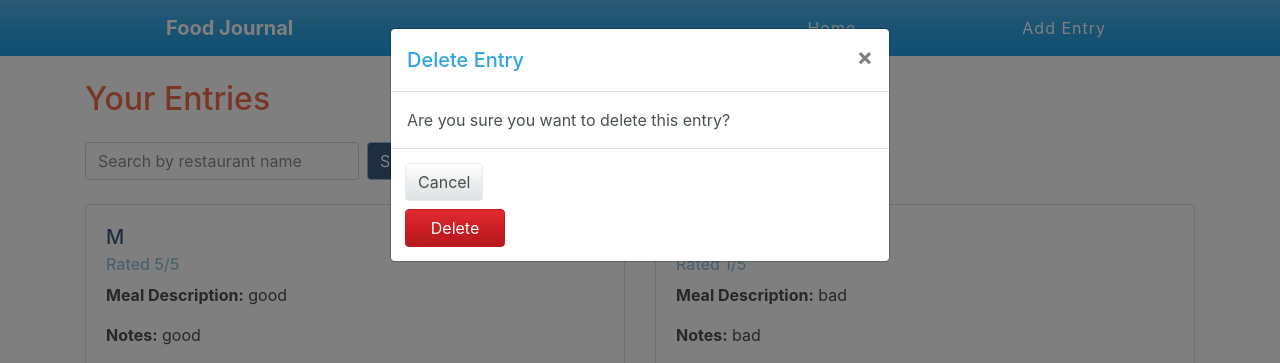
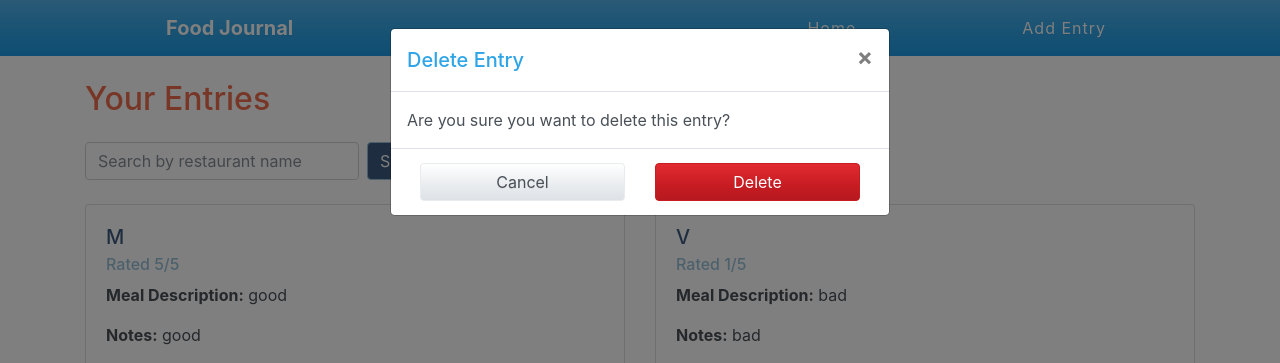
Before and after one commit to anushil7a/Food-Journal-App, a Flask app: page / in a window 1280 px wide, after a click on "Delete". Shown: the top 363 px of the page. Run offline with Flask 3, Linux system fonts and the light colour scheme; some libraries are stand-ins or nearby versions.

Commit message:
Update index.html

```diff
--- a/templates/index.html
+++ b/templates/index.html
@@ -57,11 +57,17 @@
       <div class="modal-body">
         Are you sure you want to delete this entry?
       </div>
-      <div class="modal-footer">
-        <button type="button" class="btn btn-secondary" data-dismiss="modal">Cancel</button>
-        <form id="delete-form" method="post">
-          <button type="submit" class="btn btn-danger">Delete</button>
-        </form>
+           <div class="modal-footer w-100">
+          <div class="row w-100">
+              <div class="col-6">
+                  <button type="button" class="btn btn-secondary w-100" data-dismiss="modal">Cancel</button>
+              </div>
+              <div class="col-6 text-right">
+                  <form id="delete-form" method="post">
+                      <button type="submit" class="btn btn-danger w-100">Delete</button>
+                  </form>
+              </div>
+          </div>
       </div>
     </div>
   </div>
```
